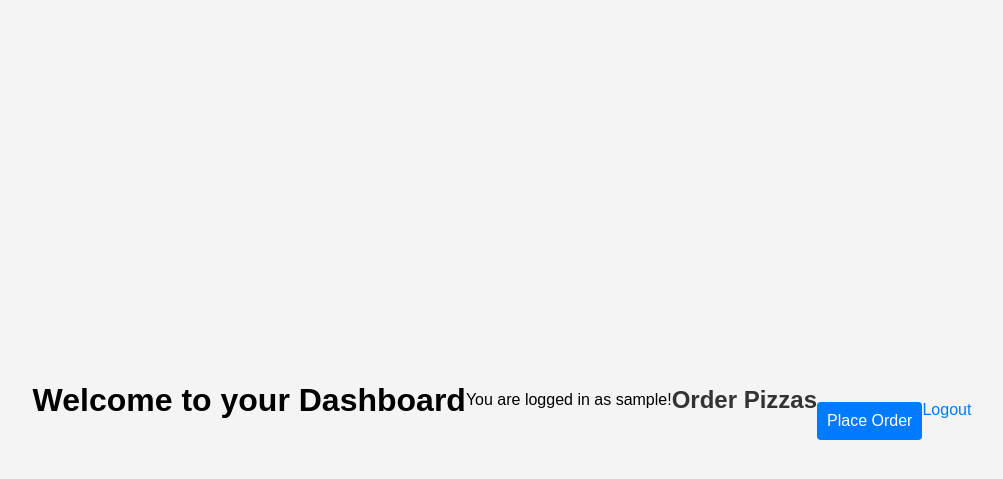
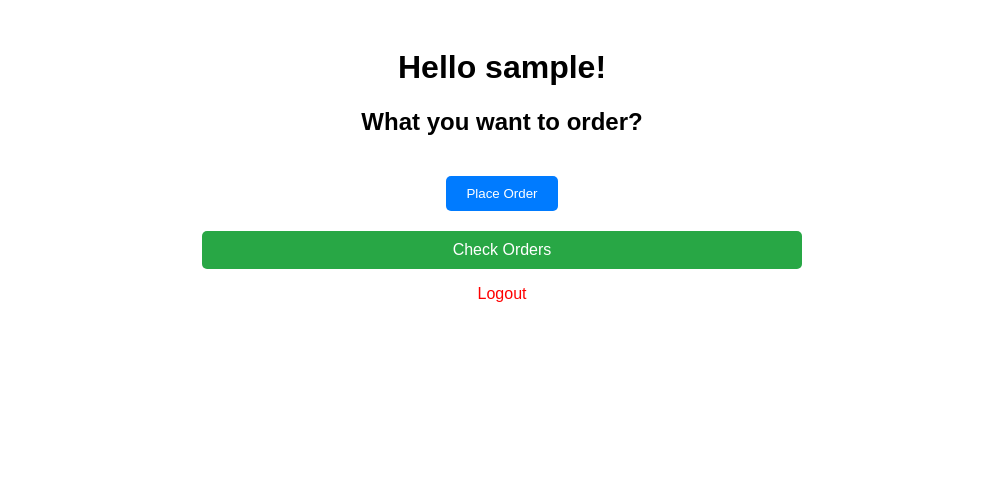
Before and after one commit to FrancescoRec/Pizzeria_Pasquali, a Django app: page /orders/place_order/ in a window 1280 px wide. Shown: the top 479 px of the page, without its empty margins (138-1141 px from the left). Run offline with Django 5.2, Linux system fonts and the light colour scheme; the visitor is signed in with stand-in values (Sample User, id 1); data that the repository does not hold is empty; parts of the project's set-up code (start-up, migrations or seed data) failed here and were passed over.

Commit message:
fix problems

```diff
--- a/api/orders/views.py
+++ b/api/orders/views.py
@@ -15,9 +15,6 @@ def place_order(request):
     pizzas = Pizza.objects.all()  # Display all available pizzas for ordering
 
     if request.method == 'POST':
-        pizza_ids = request.POST.getlist('pizza')  # Get the selected pizza IDs
-        quantities = request.POST.getlist('quantity')  # Get the quantities
-
         # Fetch the current customer
         customer = Customer.objects.get(user=request.user)
 
@@ -25,12 +22,15 @@ def place_order(request):
         order = Order.objects.create(customer=customer)
         total_price = 0
 
-        # Loop through selected pizzas and create order items
-        for pizza_id, quantity in zip(pizza_ids, quantities):
-            pizza = Pizza.objects.get(id=pizza_id)
-            quantity = int(quantity)
-            OrderItem.objects.create(order=order, pizza=pizza, quantity=quantity)
-            total_price += pizza.price * quantity
+        # Loop through all pizzas and check if they were selected
+        for pizza in pizzas:
+            pizza_id = f'pizza_{pizza.id}'
+            quantity_id = f'quantity_{pizza.id}'
+
+            if pizza_id in request.POST:
+                quantity = int(request.POST.get(quantity_id, 1))  # Get the quantity for the pizza
+                OrderItem.objects.create(order=order, pizza=pizza, quantity=quantity)
+                total_price += pizza.price * quantity
 
         # Update total price and save the order
         order.total_price = total_price
--- /dev/null
+++ b/frontend/static/styles_order.css
@@ -0,0 +1,73 @@
+/* Basic layout for the form */
+.container {
+    max-width: 600px;
+    margin: 0 auto;
+    padding: 20px;
+    font-family: Arial, sans-serif;
+}
+
+h1, h2 {
+    text-align: center;
+}
+
+form {
+    display: flex;
+    flex-direction: column;
+    align-items: center;
+}
+
+.pizza-item {
+    display: flex;
+    justify-content: space-between;
+    align-items: center;
+    width: 100%;
+    margin-bottom: 10px;
+}
+
+.pizza-item input[type="number"] {
+    width: 50px;
+}
+
+button {
+    margin-top: 20px;
+    padding: 10px 20px;
+    background-color: #007bff;
+    color: white;
+    border: none;
+    border-radius: 5px;
+    cursor: pointer;
+}
+
+button:hover {
+    background-color: #0056b3;
+}
+
+.footer {
+    margin-top: 20px;
+    text-align: center;
+}
+
+.check-orders-button {
+    margin-top: 20px;
+}
+
+.check-orders-button a {
+    text-decoration: none;
+    color: white;
+}
+
+.check-orders-button {
+    padding: 10px 20px;
+    background-color: #28a745;
+    color: white;
+    border-radius: 5px;
+}
+
+.logout {
+    margin-top: 10px;
+}
+
+.logout a {
+    text-decoration: none;
+    color: red;
+}
--- a/frontend/templates/order_templates/place_order.html
+++ b/frontend/templates/order_templates/place_order.html
@@ -5,31 +5,41 @@
     <meta charset="UTF-8">
     <meta name="viewport" content="width=device-width, initial-scale=1.0">
     <title>Customer Dashboard</title>
-    <link rel="stylesheet" href="{% static 'styles.css' %}">
+    <link rel="stylesheet" href="{% static 'styles_order.css' %}">
 </head>
 <body>
-    <h1>Welcome to your Dashboard</h1>
-    <p>You are logged in as {{ user.username }}!</p>
+    <div class="container">
+        <h1>Hello {{ user.username }}!</h1>
+        <h2>What you want to order?</h2>
 
         <!-- Pizzas Order Section -->
-    <h2>Order Pizzas</h2>
         <form method="post" action="{% url 'place_order' %}">
             {% csrf_token %}
-        <ul>
+            <div class="pizza-list">
                 {% for pizza in pizzas %}
-            <li>
-                <input type="checkbox" name="pizza" value="{{ pizza.id }}">
+                <div class="pizza-item">
+                    <label>
+                        <input type="checkbox" name="pizza_{{ pizza.id }}" value="{{ pizza.id }}">
                         {{ pizza.name }} - {{ pizza.price }} USD
-                <label>Quantity:</label>
-                <input type="number" name="quantity" value="1" min="1">
-            </li>
+                    </label>
+                    <label>
+                        Quantity:
+                        <input type="number" name="quantity_{{ pizza.id }}" value="1" min="1">
+                    </label>
+                </div>
                 {% endfor %}
-        </ul>
+            </div>
             <button type="submit">Place Order</button>
         </form>
 
-    <div class="form-footer">
+        <div class="footer">
+            <div class="check-orders-button">
+                <a href="{% url 'customer_orders' %}">Check Orders</a>
+            </div>
+            <div class="logout">
                 <p><a href="{% url 'login' %}">Logout</a></p>
+            </div>
+        </div>
     </div>
 </body>
 </html>
```
Lines whose indentation alone changed are shown as unchanged.
